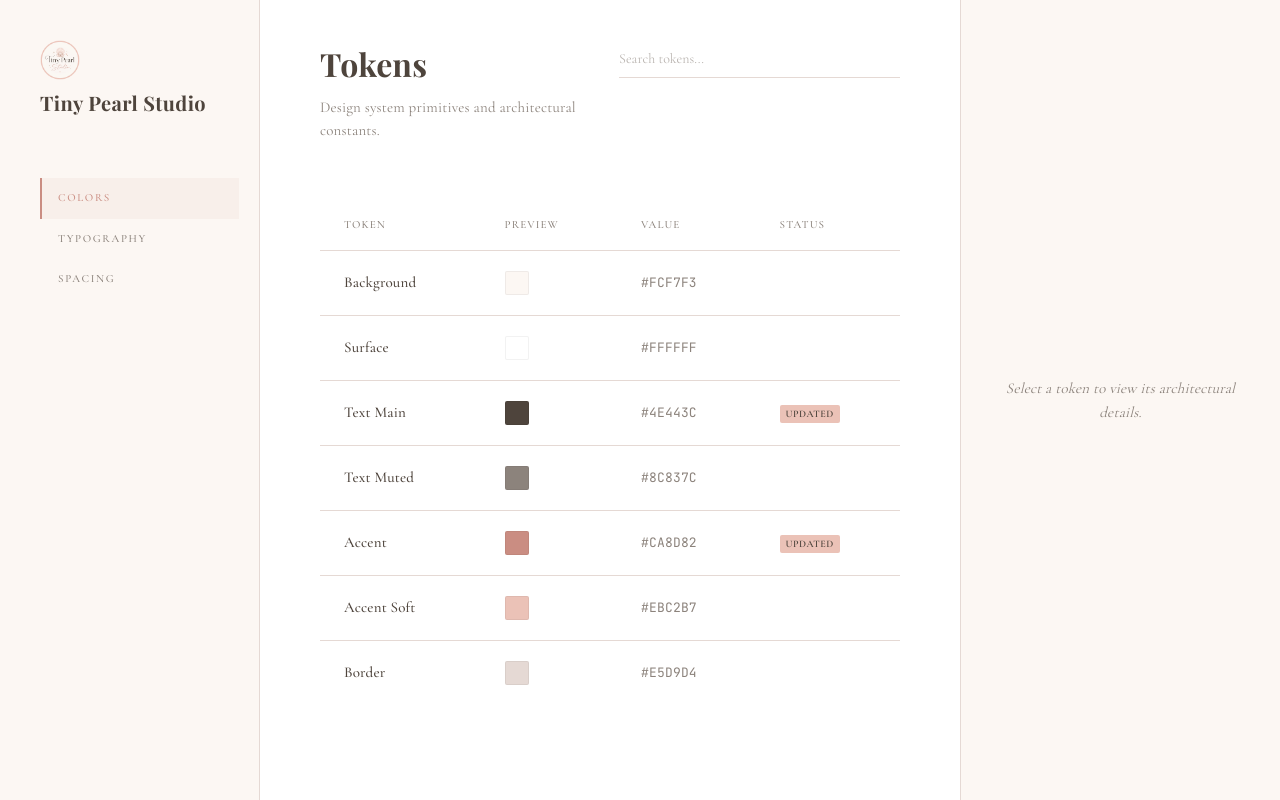
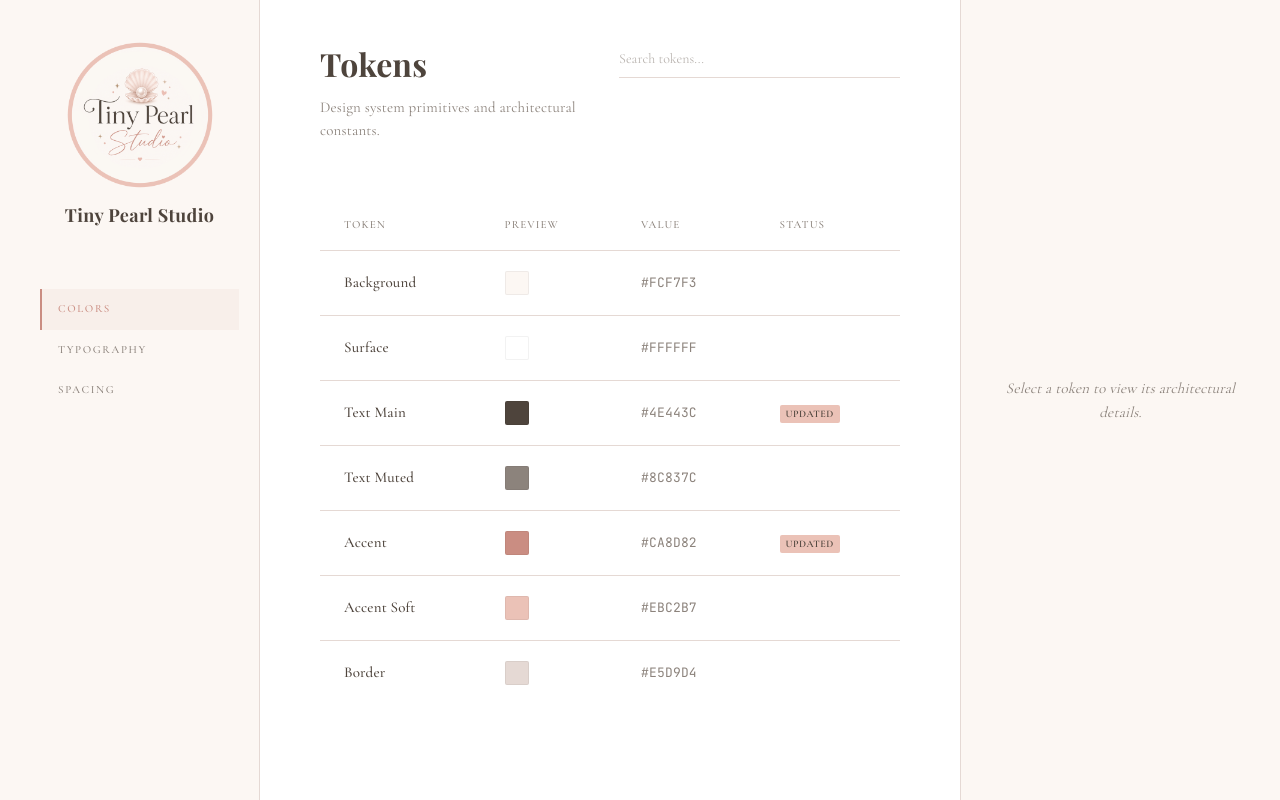
Before and after one commit to TinyPearlStudio/TPS-Token-inspector, a React (Vite) app: page / in a window 1280 px wide. Built offline with nearby package versions, Linux system fonts and the light colour scheme.

Commit message:
fix: logo 150x150, center text below

```diff
--- a/src/styles/global.css
+++ b/src/styles/global.css
@@ -46,22 +46,22 @@ body {
 .logo {
   display: flex;
   flex-direction: column;
-  align-items: flex-start;
-  gap: 8px;
+  align-items: center;
+  gap: 12px;
   cursor: pointer;
   margin-bottom: 60px;
 }
 
 .logo-mark {
-  width: 40px;
-  height: 40px;
+  width: 150px;
+  height: 150px;
   object-fit: contain;
   flex-shrink: 0;
 }
 
 .logo-text {
   font-family: var(--font-display);
-  font-size: 20px;
+  font-size: 18px;
   color: var(--color-text);
   font-weight: 600;
   letter-spacing: 0.02em;
```
